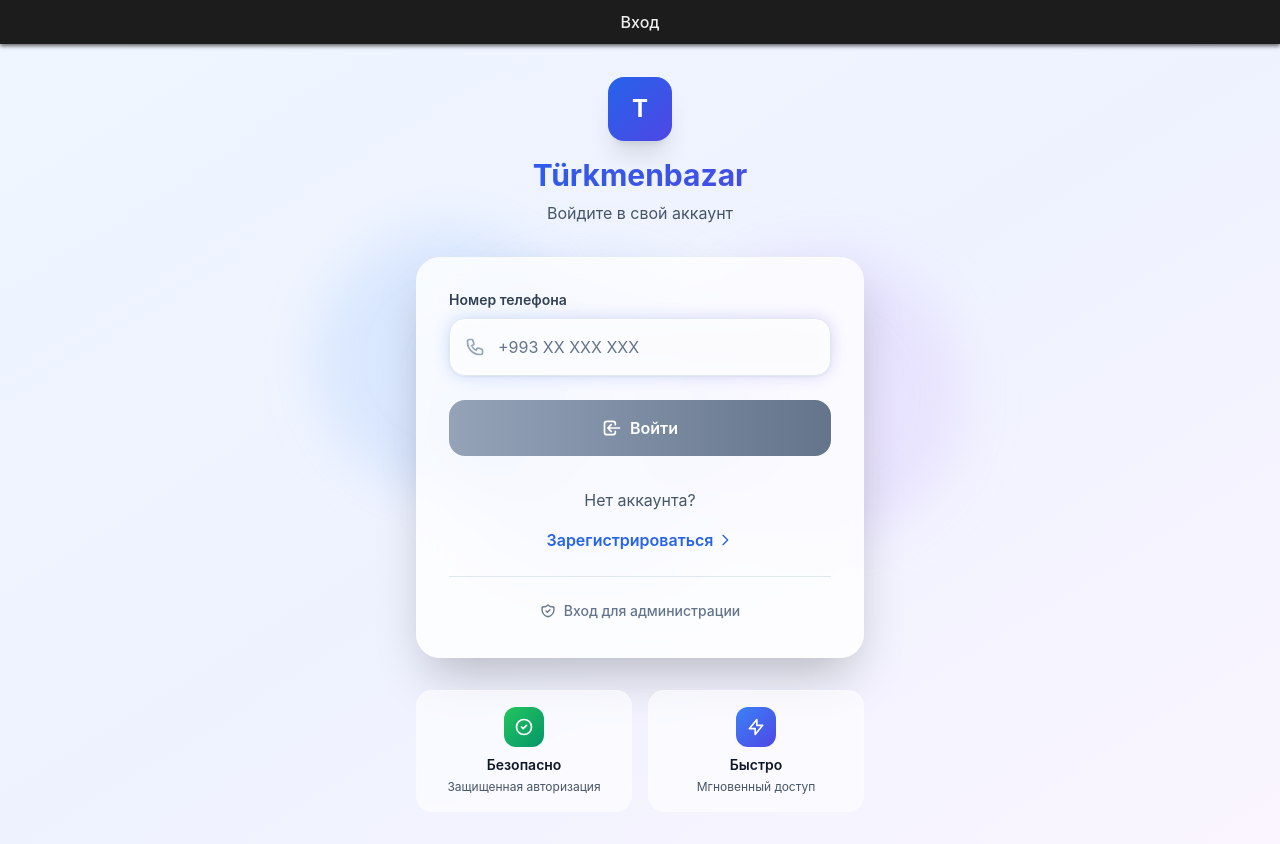
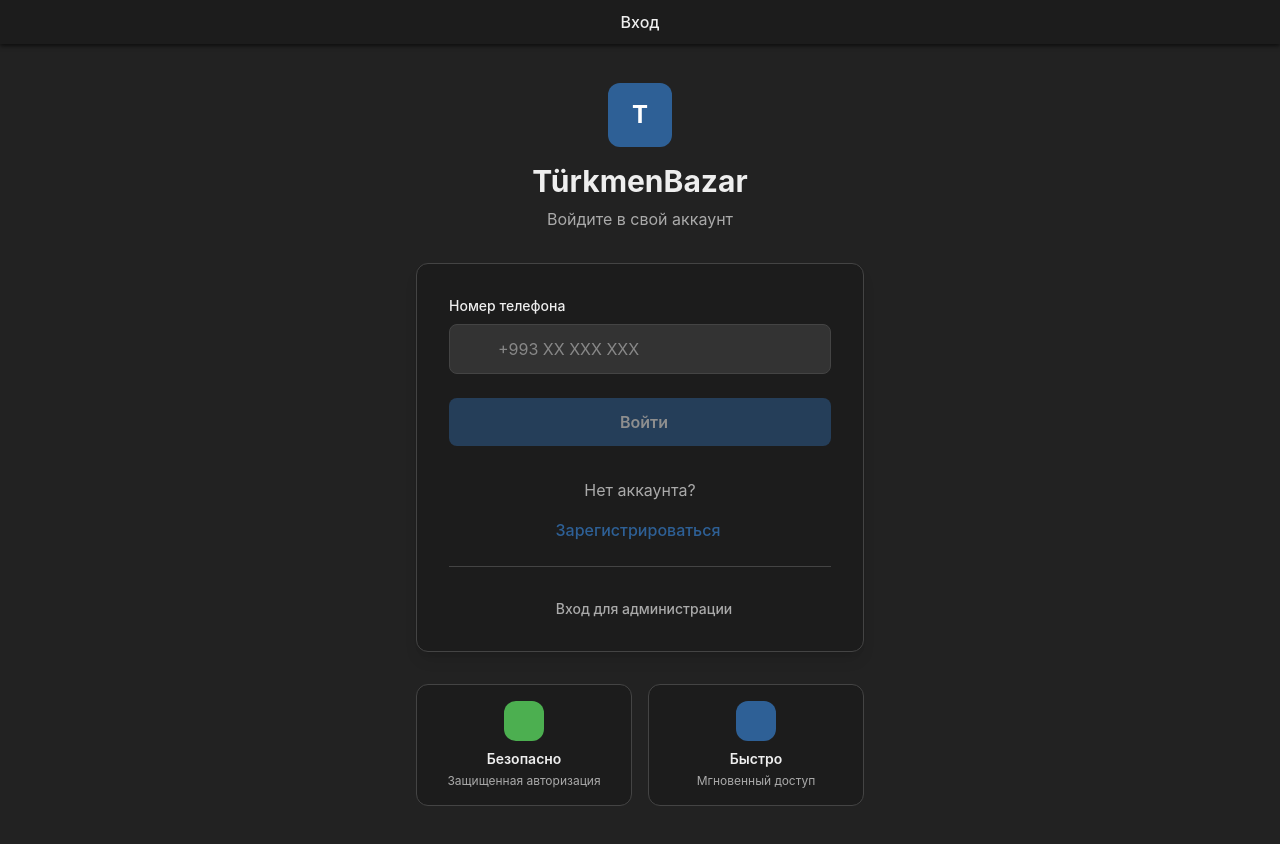
Before and after one commit to develop-23/tmbaza, a Vue app in the folder frontend/: page /login in a window 1280 px wide. Built offline with nearby package versions, Linux system fonts and the light colour scheme.

Commit message:
Update Login.vue to match dark theme design
cgen-52bde1f4a3234b55a3f09363723f9710

```diff
--- a/frontend/src/views/Login.vue
+++ b/frontend/src/views/Login.vue
@@ -1,54 +1,40 @@
 <template>
-  <div class="min-h-screen bg-gradient-to-br from-blue-50 via-indigo-50 to-purple-50 flex items-center justify-center p-4">
-    <!-- Background Pattern -->
-    <div class="absolute inset-0 overflow-hidden">
-      <div class="absolute top-1/4 left-1/4 w-72 h-72 bg-blue-300 rounded-full mix-blend-multiply filter blur-xl opacity-20 animate-blob"></div>
-      <div class="absolute top-1/3 right-1/4 w-72 h-72 bg-purple-300 rounded-full mix-blend-multiply filter blur-xl opacity-20 animate-blob animation-delay-2000"></div>
-      <div class="absolute bottom-1/4 left-1/3 w-72 h-72 bg-indigo-300 rounded-full mix-blend-multiply filter blur-xl opacity-20 animate-blob animation-delay-4000"></div>
-    </div>
-
-    <div class="relative z-10 w-full max-w-md">
+  <div class="min-h-screen dark-bg flex items-center justify-center p-4">
+    <div class="w-full max-w-md">
       <!-- Logo/Brand Section -->
       <div class="text-center mb-8">
-        <div class="inline-flex items-center justify-center w-16 h-16 bg-gradient-to-br from-blue-600 to-indigo-600 rounded-2xl mb-4 shadow-xl">
+        <div class="inline-flex items-center justify-center w-16 h-16 bg-[#2e6096] rounded-xl mb-4">
           <span class="text-2xl font-bold text-white">T</span>
         </div>
-        <h1 class="text-3xl font-bold bg-gradient-to-r from-blue-600 to-indigo-600 bg-clip-text text-transparent mb-2">
-          Türkmenbazar
+        <h1 class="text-3xl font-bold dark-text mb-2">
+          TürkmenBazar
         </h1>
-        <p class="text-slate-600">Войдите в свой аккаунт</p>
+        <p class="dark-text-secondary">Войдите в свой аккаунт</p>
       </div>
 
       <!-- Login Form -->
-      <div class="bg-white/80 backdrop-blur-lg rounded-3xl shadow-2xl border border-white/20 p-8">
+      <div class="bg-[#1c1c1c] rounded-xl shadow-lg border border-[#444] p-8">
         <form @submit.prevent="handleLogin" class="space-y-6">
           <!-- Phone Input -->
           <div class="space-y-2">
-            <label class="block text-sm font-semibold text-slate-700">
+            <label class="form-label">
               Номер телефона
             </label>
-            <div class="relative group">
-              <div class="absolute inset-0 bg-gradient-to-r from-blue-600 to-indigo-600 rounded-2xl blur opacity-20 group-hover:opacity-30 transition-opacity"></div>
             <div class="relative">
               <input
                 v-model="form.phone"
                 type="tel"
                 required
                 placeholder="+993 XX XXX XXX"
-                  class="w-full pl-12 pr-4 py-4 bg-white/90 border border-slate-200 rounded-2xl text-slate-900 placeholder-slate-500 focus:ring-2 focus:ring-blue-500/30 focus:border-blue-500 transition-all duration-200 shadow-sm hover:shadow-md"
-                  :class="{ 'border-red-300 focus:border-red-500 focus:ring-red-500/30': phoneError }"
+                class="input-field pl-12"
+                :class="{ 'input-field-error': phoneError }"
               />
-                <div class="absolute left-4 top-1/2 transform -translate-y-1/2 text-slate-400">
-                  <svg class="w-5 h-5" fill="none" stroke="currentColor" viewBox="0 0 24 24">
-                    <path stroke-linecap="round" stroke-linejoin="round" stroke-width="2" d="M3 5a2 2 0 012-2h3.28a1 1 0 01.948.684l1.498 4.493a1 1 0 01-.502 1.21l-2.257 1.13a11.042 11.042 0 005.516 5.516l1.13-2.257a1 1 0 011.21-.502l4.493 1.498a1 1 0 01.684.949V19a2 2 0 01-2 2h-1C9.716 21 3 14.284 3 6V5z" />
-                  </svg>
+              <div class="absolute left-4 top-1/2 transform -translate-y-1/2 text-[#888]">
+                <i class="fas fa-phone text-sm"></i>
               </div>
             </div>
-            </div>
-            <p v-if="phoneError" class="text-sm text-red-600 flex items-center">
-              <svg class="w-4 h-4 mr-1" fill="none" stroke="currentColor" viewBox="0 0 24 24">
-                <path stroke-linecap="round" stroke-linejoin="round" stroke-width="2" d="M12 8v4m0 4h.01M21 12a9 9 0 11-18 0 9 9 0 0118 0z" />
-              </svg>
+            <p v-if="phoneError" class="form-error">
+              <i class="fas fa-exclamation-circle mr-1"></i>
               {{ phoneError }}
             </p>
           </div>
@@ -57,25 +43,17 @@
           <button
             type="submit"
             :disabled="loading || !form.phone.trim()"
-            class="group relative w-full overflow-hidden bg-gradient-to-r from-blue-600 to-indigo-600 hover:from-blue-700 hover:to-indigo-700 disabled:from-slate-400 disabled:to-slate-500 text-white font-semibold py-4 px-6 rounded-2xl shadow-lg hover:shadow-xl disabled:shadow-none transition-all duration-300 transform hover:scale-[1.02] active:scale-95 disabled:scale-100 disabled:cursor-not-allowed"
+            class="btn-primary w-full disabled:opacity-50 disabled:cursor-not-allowed flex items-center justify-center"
           >
-            <!-- Button Background Animation -->
-            <div class="absolute inset-0 bg-gradient-to-r from-white/20 to-transparent opacity-0 group-hover:opacity-100 transition-opacity duration-300"></div>
-
             <!-- Loading Spinner -->
-            <div v-if="loading" class="flex items-center justify-center">
-              <svg class="animate-spin -ml-1 mr-3 h-5 w-5 text-white" xmlns="http://www.w3.org/2000/svg" fill="none" viewBox="0 0 24 24">
-                <circle class="opacity-25" cx="12" cy="12" r="10" stroke="currentColor" stroke-width="4"></circle>
-                <path class="opacity-75" fill="currentColor" d="M4 12a8 8 0 018-8V0C5.373 0 0 5.373 0 12h4zm2 5.291A7.962 7.962 0 014 12H0c0 3.042 1.135 5.824 3 7.938l3-2.647z"></path>
-              </svg>
+            <div v-if="loading" class="flex items-center">
+              <div class="loader w-5 h-5 mr-2"></div>
               Вход...
             </div>
 
             <!-- Button Text -->
-            <span v-else class="relative z-10 flex items-center justify-center">
-              <svg class="w-5 h-5 mr-2 group-hover:translate-x-1 transition-transform" fill="none" stroke="currentColor" viewBox="0 0 24 24">
-                <path stroke-linecap="round" stroke-linejoin="round" stroke-width="2" d="M11 16l-4-4m0 0l4-4m-4 4h14m-5 4v1a3 3 0 01-3 3H6a3 3 0 01-3-3V7a3 3 0 013-3h7a3 3 0 013 3v1" />
-              </svg>
+            <span v-else class="flex items-center">
+              <i class="fas fa-sign-in-alt mr-2"></i>
               Войти
             </span>
           </button>
@@ -83,28 +61,24 @@
 
         <!-- Registration Link -->
         <div class="mt-8 text-center">
-          <p class="text-slate-600 mb-4">Нет аккаунта?</p>
+          <p class="dark-text-secondary mb-4">Нет аккаунта?</p>
           <router-link
             to="/register"
-            class="inline-flex items-center font-semibold text-blue-600 hover:text-blue-700 transition-colors group"
+            class="inline-flex items-center font-medium text-[#2e6096] hover:text-[#2a5489] transition-colors"
           >
             Зарегистрироваться
-            <svg class="w-4 h-4 ml-1 group-hover:translate-x-1 transition-transform" fill="none" stroke="currentColor" viewBox="0 0 24 24">
-              <path stroke-linecap="round" stroke-linejoin="round" stroke-width="2" d="M9 5l7 7-7 7" />
-            </svg>
+            <i class="fas fa-chevron-right ml-1 text-xs"></i>
           </router-link>
         </div>
 
         <!-- Admin Link -->
-        <div class="mt-6 pt-6 border-t border-slate-200">
+        <div class="mt-6 pt-6 border-t border-[#444]">
           <div class="text-center">
             <router-link
               to="/admin/login"
-              class="inline-flex items-center text-sm font-medium text-slate-500 hover:text-slate-700 transition-colors group"
+              class="inline-flex items-center text-sm font-medium dark-text-secondary hover:text-[#eee] transition-colors"
             >
-              <svg class="w-4 h-4 mr-2 group-hover:scale-110 transition-transform" fill="none" stroke="currentColor" viewBox="0 0 24 24">
-                <path stroke-linecap="round" stroke-linejoin="round" stroke-width="2" d="M9 12l2 2 4-4m5.618-4.016A11.955 11.955 0 0112 2.944a11.955 11.955 0 01-8.618 3.04A12.02 12.02 0 003 9c0 5.591 3.824 10.29 9 11.622 5.176-1.332 9-6.03 9-11.622 0-1.042-.133-2.052-.382-3.016z" />
-              </svg>
+              <i class="fas fa-shield-alt mr-2"></i>
               Вход для администрации
             </router-link>
           </div>
@@ -113,24 +87,20 @@
 
       <!-- Features Info -->
       <div class="mt-8 grid grid-cols-2 gap-4 text-center">
-        <div class="bg-white/60 backdrop-blur-sm rounded-2xl p-4 border border-white/20">
-          <div class="w-10 h-10 bg-gradient-to-br from-green-500 to-emerald-600 rounded-xl flex items-center justify-center mx-auto mb-2">
-            <svg class="w-5 h-5 text-white" fill="none" stroke="currentColor" viewBox="0 0 24 24">
-              <path stroke-linecap="round" stroke-linejoin="round" stroke-width="2" d="M9 12l2 2 4-4m6 2a9 9 0 11-18 0 9 9 0 0118 0z" />
-            </svg>
+        <div class="bg-[#1c1c1c] rounded-xl p-4 border border-[#444]">
+          <div class="w-10 h-10 bg-[#4caf50] rounded-xl flex items-center justify-center mx-auto mb-2">
+            <i class="fas fa-check text-white"></i>
           </div>
-          <h3 class="font-semibold text-slate-900 text-sm">Безопасно</h3>
-          <p class="text-xs text-slate-600 mt-1">Защищенная авторизация</p>
+          <h3 class="font-semibold dark-text text-sm">Безопасно</h3>
+          <p class="text-xs dark-text-secondary mt-1">Защищенная авторизация</p>
         </div>
 
-        <div class="bg-white/60 backdrop-blur-sm rounded-2xl p-4 border border-white/20">
-          <div class="w-10 h-10 bg-gradient-to-br from-blue-500 to-indigo-600 rounded-xl flex items-center justify-center mx-auto mb-2">
-            <svg class="w-5 h-5 text-white" fill="none" stroke="currentColor" viewBox="0 0 24 24">
-              <path stroke-linecap="round" stroke-linejoin="round" stroke-width="2" d="M13 10V3L4 14h7v7l9-11h-7z" />
-            </svg>
+        <div class="bg-[#1c1c1c] rounded-xl p-4 border border-[#444]">
+          <div class="w-10 h-10 bg-[#2e6096] rounded-xl flex items-center justify-center mx-auto mb-2">
+            <i class="fas fa-bolt text-white"></i>
           </div>
-          <h3 class="font-semibold text-slate-900 text-sm">Быстро</h3>
-          <p class="text-xs text-slate-600 mt-1">Мгновенный доступ</p>
+          <h3 class="font-semibold dark-text text-sm">Быстро</h3>
+          <p class="text-xs dark-text-secondary mt-1">Мгновенный доступ</p>
         </div>
       </div>
     </div>
@@ -184,9 +154,7 @@ export default {
         const result = await authStore.login(form.value);
 
         if (result.success) {
-          toast.success("Добро пожаловать!", {
-            icon: "🎉"
-          });
+          toast.success("Добро пожаловать!");
 
           // Redirect to previous page or home
           const redirect = router.currentRoute.value.query.redirect || '/';
@@ -214,35 +182,5 @@ export default {
 </script>
 
 <style scoped>
-@keyframes blob {
-  0% {
-    transform: translate(0px, 0px) scale(1);
-  }
-  33% {
-    transform: translate(30px, -50px) scale(1.1);
-  }
-  66% {
-    transform: translate(-20px, 20px) scale(0.9);
-  }
-  100% {
-    transform: translate(0px, 0px) scale(1);
-  }
-}
-
-.animate-blob {
-  animation: blob 7s infinite;
-}
-
-.animation-delay-2000 {
-  animation-delay: 2s;
-}
-
-.animation-delay-4000 {
-  animation-delay: 4s;
-}
-
-/* Custom focus styles */
-input:focus {
-  transform: scale(1.01);
-}
+/* Styles are defined in the main CSS file */
 </style>
```
Lines whose indentation alone changed are shown as unchanged.
